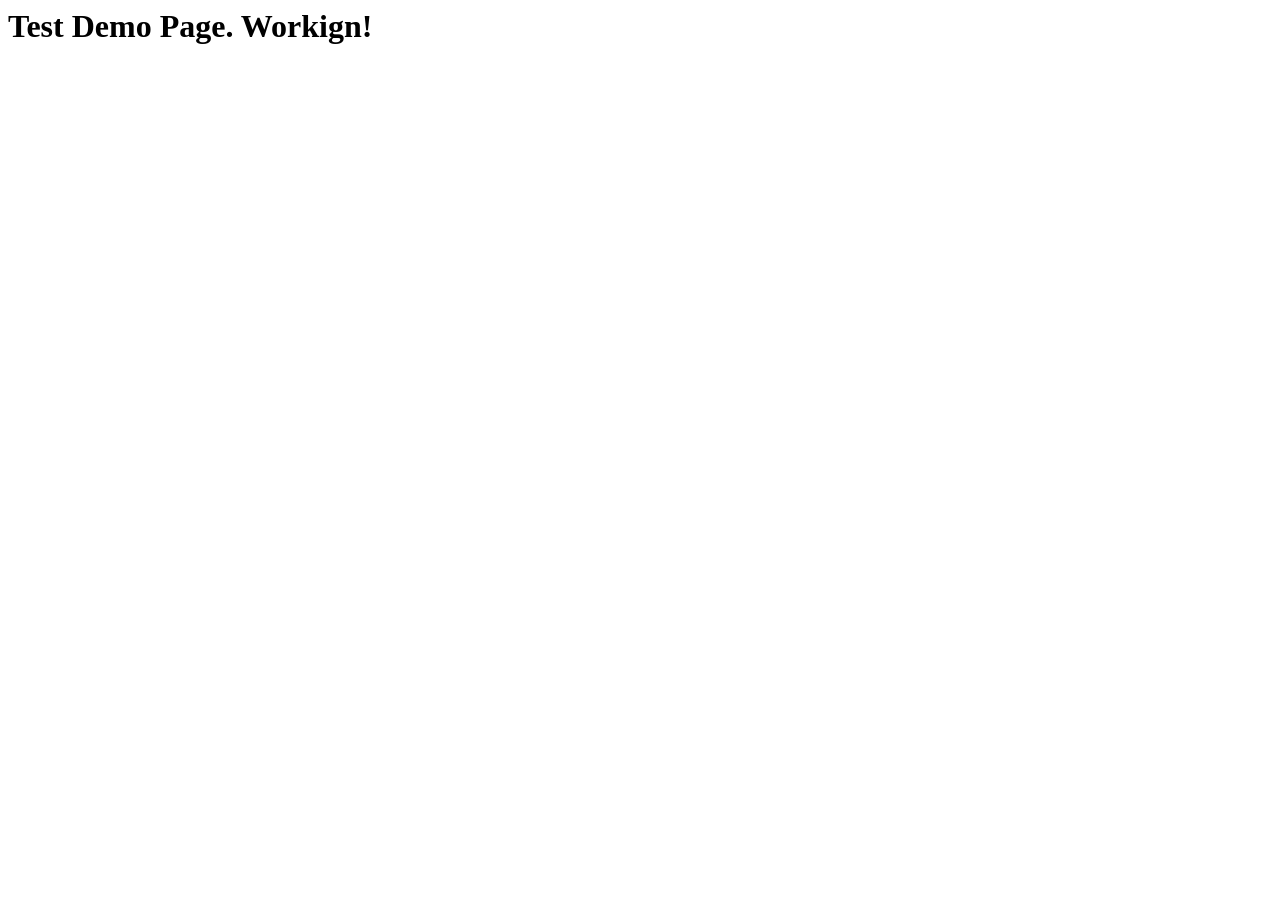
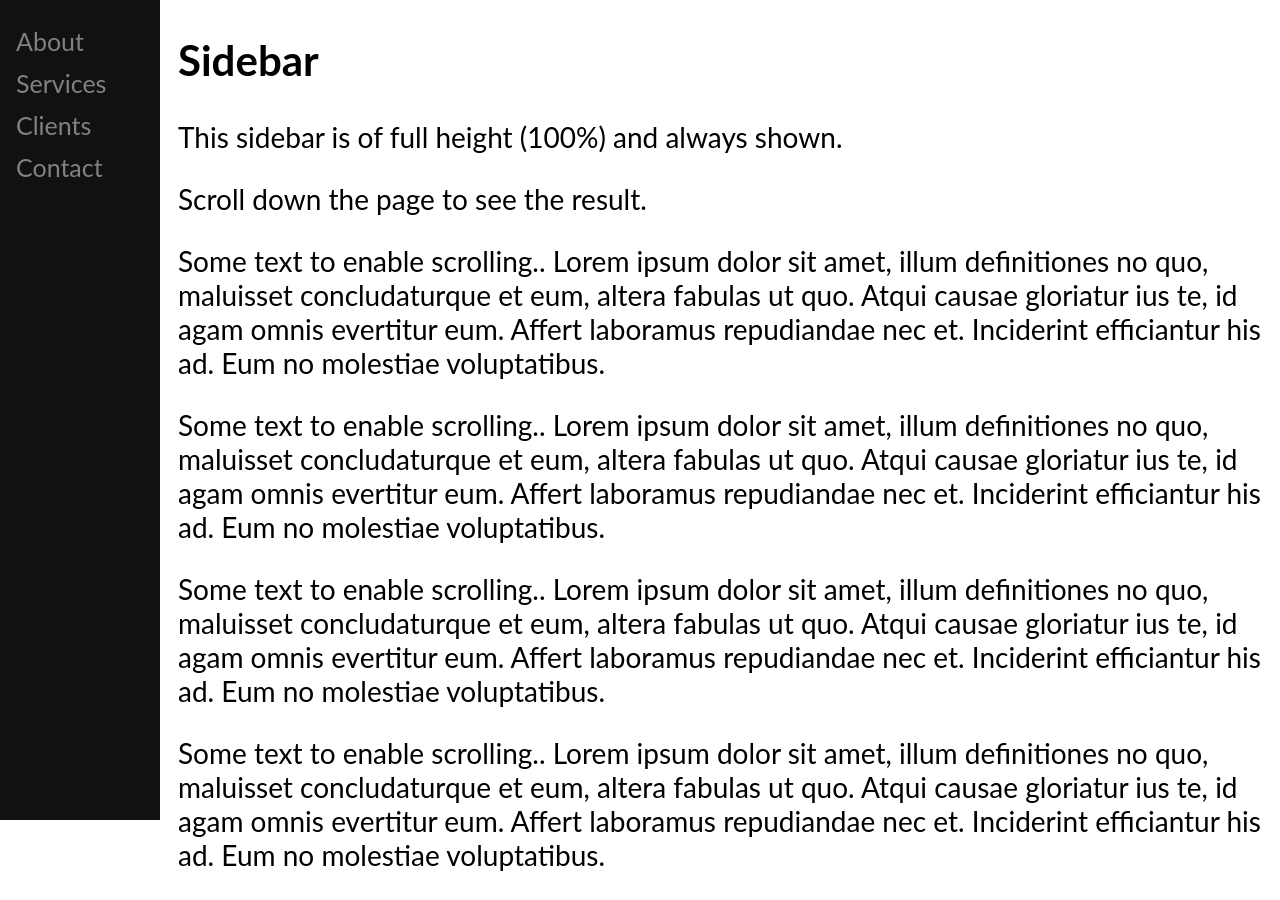
Before and after one commit to jashanf/demo, a plain HTML site: page index.html in a window 1280 px wide. Before the commit the page ends 800 px from the top, so only its background shows below. Drawn offline with Linux system fonts and the light colour scheme.

Commit message:
Update index.html

```diff
--- a/index.html
+++ b/index.html
@@ -1,10 +1,66 @@
+<!DOCTYPE html>
 <html>
-  <head>
-    <title>Demo</title>
-  </head>
+<head>
+<meta name="viewport" content="width=device-width, initial-scale=1">
+<style>
+body {
+  font-family: "Lato", sans-serif;
+}
 
-  <body>
-    <h1>Test Demo Page. Workign!</h1>
-  </body>
+.sidenav {
+  height: 100%;
+  width: 160px;
+  position: fixed;
+  z-index: 1;
+  top: 0;
+  left: 0;
+  background-color: #111;
+  overflow-x: hidden;
+  padding-top: 20px;
+}
 
+.sidenav a {
+  padding: 6px 8px 6px 16px;
+  text-decoration: none;
+  font-size: 25px;
+  color: #818181;
+  display: block;
+}
+
+.sidenav a:hover {
+  color: #f1f1f1;
+}
+
+.main {
+  margin-left: 160px; /* Same as the width of the sidenav */
+  font-size: 28px; /* Increased text to enable scrolling */
+  padding: 0px 10px;
+}
+
+@media screen and (max-height: 450px) {
+  .sidenav {padding-top: 15px;}
+  .sidenav a {font-size: 18px;}
+}
+</style>
+</head>
+<body>
+
+<div class="sidenav">
+  <a href="#about">About</a>
+  <a href="#services">Services</a>
+  <a href="#clients">Clients</a>
+  <a href="#contact">Contact</a>
+</div>
+
+<div class="main">
+  <h2>Sidebar</h2>
+  <p>This sidebar is of full height (100%) and always shown.</p>
+  <p>Scroll down the page to see the result.</p>
+  <p>Some text to enable scrolling.. Lorem ipsum dolor sit amet, illum definitiones no quo, maluisset concludaturque et eum, altera fabulas ut quo. Atqui causae gloriatur ius te, id agam omnis evertitur eum. Affert laboramus repudiandae nec et. Inciderint efficiantur his ad. Eum no molestiae voluptatibus.</p>
+  <p>Some text to enable scrolling.. Lorem ipsum dolor sit amet, illum definitiones no quo, maluisset concludaturque et eum, altera fabulas ut quo. Atqui causae gloriatur ius te, id agam omnis evertitur eum. Affert laboramus repudiandae nec et. Inciderint efficiantur his ad. Eum no molestiae voluptatibus.</p>
+  <p>Some text to enable scrolling.. Lorem ipsum dolor sit amet, illum definitiones no quo, maluisset concludaturque et eum, altera fabulas ut quo. Atqui causae gloriatur ius te, id agam omnis evertitur eum. Affert laboramus repudiandae nec et. Inciderint efficiantur his ad. Eum no molestiae voluptatibus.</p>
+  <p>Some text to enable scrolling.. Lorem ipsum dolor sit amet, illum definitiones no quo, maluisset concludaturque et eum, altera fabulas ut quo. Atqui causae gloriatur ius te, id agam omnis evertitur eum. Affert laboramus repudiandae nec et. Inciderint efficiantur his ad. Eum no molestiae voluptatibus.</p>
+</div>
+
+</body>
 </html>
```
